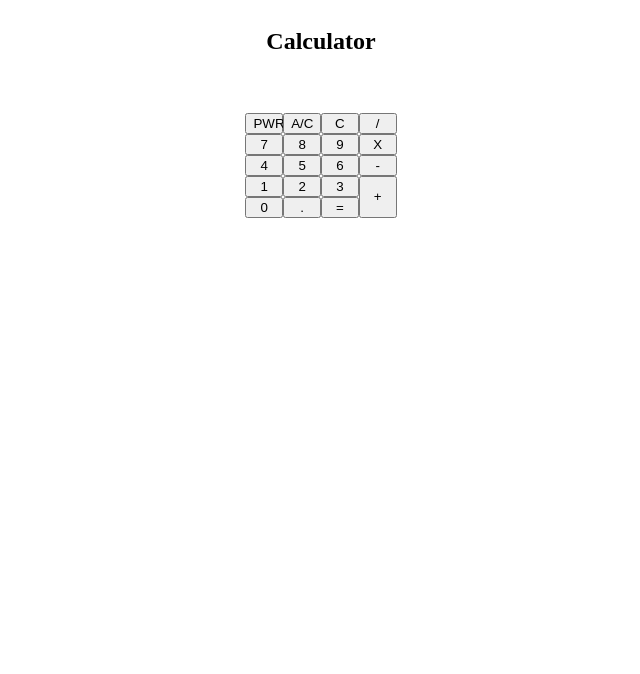
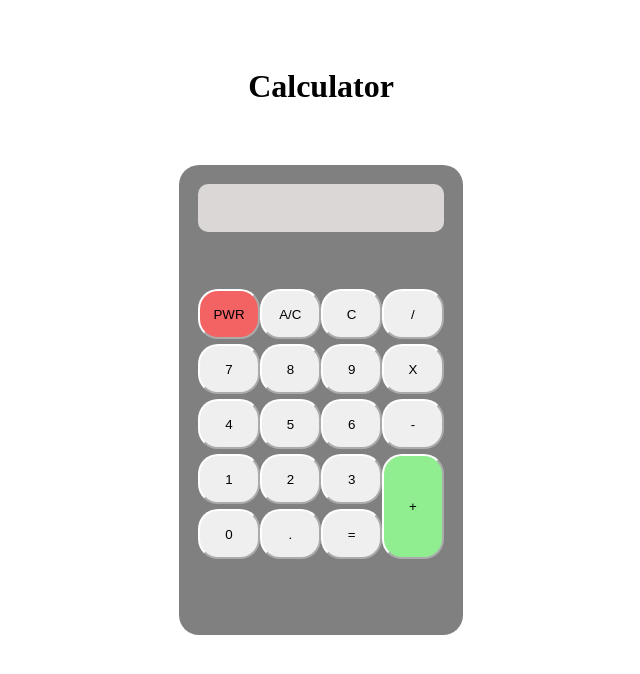
Before and after one commit to Chris-A-94/Calculator, a plain HTML site: page index.html in a window 1280 px wide. Shown: the whole page, without its empty margins (319-959 px from the left). Drawn offline with Linux system fonts and the light colour scheme.

Commit message:
Make calculator prettier
Used flex properties to move and size the buttoms, and changed colors

```diff
--- a/index.html
+++ b/index.html
@@ -8,7 +8,7 @@
     </head>
     <body>
         <div class="bars">
-            <h2 id="title">Calculator</h2>
+            <h1 id="title">Calculator</h1>
         </div>
         <div id="middleBox">
             <div id="calculatorBox">
--- a/stylesheet.css
+++ b/stylesheet.css
@@ -4,12 +4,20 @@ html{
 }
 body{
     flex:1;
+    display: flex;
+    flex-direction: column;
+}
+h1{
+    margin:0;
+    padding:0;
 }
 
 .bars{
     flex:1;
+    display: flex;
     justify-content: center;
     text-align: center;
+    align-items: center;
 }
 
 #middleBox{
@@ -19,36 +27,65 @@ body{
 }
 
 #calculatorBox{
-    flex:0 0 10cm;
+    background-color: grey;
+    flex:0.2;
+    align-self:stretch;
     display:flex;
     flex-direction: column;
-    justify-content: center;
-    align-items: center;
+    border-radius: 20px;
+    padding:0.5cm;
 }
 #display{
-    min-height: 1cm;
+    flex:1;
+    min-height: 0.5cm;
+    align-self: stretch;
+    background-color: rgb(219, 215, 215);
+    border-radius: 10px;
 }
 #buttonBox{
     display: flex;
     flex-direction: column;
-
+    justify-content: center;
+    align-items: center;
+    align-self: stretch;
+    flex:8;
+    row-gap: 5px;
 }
 .row{
-    flex:1;
     display: flex;
-    justify-content: space-between;
+    align-items: baseline;
+    align-self: stretch;
+
 }
 #lowerRows{
     display:flex;
+    padding:0;
+    align-self: stretch;
+
+}
+#leftRow{
+    flex:3;
+    display: flex;
+    flex-direction: column;
+    row-gap: 5px;
+
 }
 #rightRow{
     display:flex;
+    flex:1;
 }
 #sum{
-    align-self: stretch;
+    margin-right: 0;
+    height: 105px;
+    background-color: lightgreen;
+}
+#onOff{
+    background-color: rgb(243, 99, 99);
 }
 
 button{
-    width: 1cm;
-    height: auto;
+    border-color: white;
+    flex:1;
+    height:50px;
+    border-radius: 20px;
 }
```
